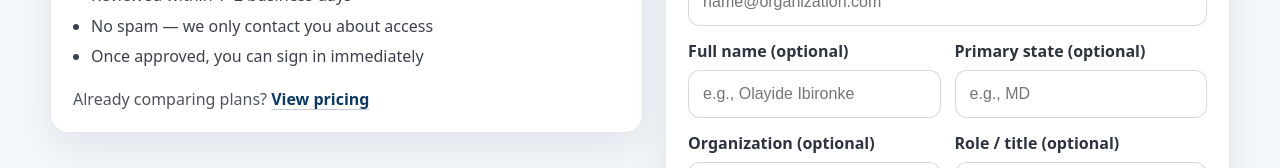
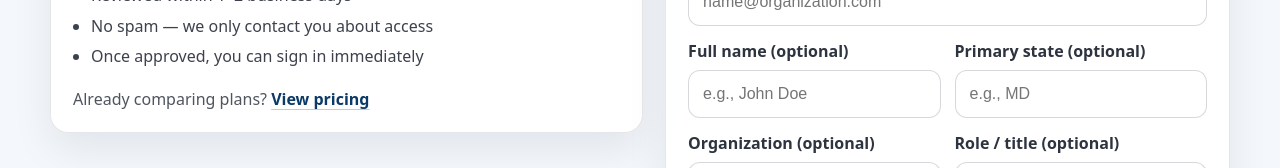
Before and after one commit to olayideibironke/medicaidready-web, a Next.js app: page /request-access in a window 1280 px wide. Shown: the part 433-601 px from the top of the page. Built offline with nearby package versions, Linux system fonts and the light colour scheme.

Commit message:
Replace request-access placeholder name with John Doe

```diff
--- a/pages/request-access.tsx
+++ b/pages/request-access.tsx
@@ -176,7 +176,9 @@ export default function RequestAccessPage() {
                   <div className="mrw-field">
                     <label className="mrw-label">Work email</label>
                     <input
-                      className={"mrw-input" + (workEmail && !emailOk ? " mrw-input-invalid" : "")}
+                      className={
+                        "mrw-input" + (workEmail && !emailOk ? " mrw-input-invalid" : "")
+                      }
                       value={workEmail}
                       onChange={(e) => setWorkEmail(e.target.value)}
                       placeholder="name@organization.com"
@@ -195,7 +197,7 @@ export default function RequestAccessPage() {
                         className="mrw-input"
                         value={fullName}
                         onChange={(e) => setFullName(e.target.value)}
-                        placeholder="e.g., Olayide Ibironke"
+                        placeholder="e.g., John Doe"
                         autoComplete="name"
                       />
                     </div>
@@ -290,7 +292,7 @@ export default function RequestAccessPage() {
             --mrw-border2: rgba(11, 18, 32, 0.08);
             --mrw-card: rgba(255, 255, 255, 0.92);
             --mrw-shadow: 0 16px 40px rgba(11, 18, 32, 0.08);
-            --mrw-blue: #0b3a67; /* matches your pricing button vibe */
+            --mrw-blue: #0b3a67;
             --mrw-blue2: #0a2f55;
           }
 
@@ -305,9 +307,16 @@ export default function RequestAccessPage() {
             color: var(--mrw-ink);
             font-family: ui-sans-serif, system-ui, -apple-system, Segoe UI, Roboto,
               Helvetica, Arial, "Apple Color Emoji", "Segoe UI Emoji";
-            background:
-              radial-gradient(900px 340px at 44% 18%, rgba(11, 58, 103, 0.10), rgba(244, 247, 251, 0) 60%),
-              radial-gradient(900px 340px at 72% 22%, rgba(11, 58, 103, 0.07), rgba(244, 247, 251, 0) 62%),
+            background: radial-gradient(
+                900px 340px at 44% 18%,
+                rgba(11, 58, 103, 0.10),
+                rgba(244, 247, 251, 0) 60%
+              ),
+              radial-gradient(
+                900px 340px at 72% 22%,
+                rgba(11, 58, 103, 0.07),
+                rgba(244, 247, 251, 0) 62%
+              ),
               linear-gradient(#f4f7fb, #f4f7fb);
           }
 
```
